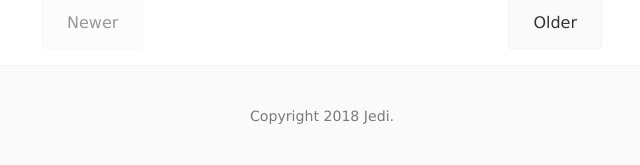
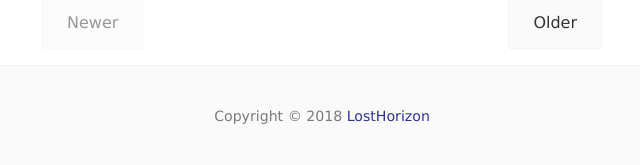
Before and after one commit to losthorizon/latex, a Jekyll site: the page built from index.html, in a window 1280 px wide. Shown: the part 1651-1816 px from the top of the page, without its empty margins (318-958 px from the left). Built offline with Jekyll 4.4.1, drawn with Linux system fonts in a browser that asks for light colours; nearby versions of some CDN libraries; the list of posts is cut into pages by our own code.

Commit message:
Update footer.html

```diff
--- a/_includes/footer.html
+++ b/_includes/footer.html
@@ -1,7 +1,7 @@
 <footer class="center">
   <div class="measure">
     <small>
-      Copyright 2018 Jedi.
+      Copyright &copy 2018 <a href="http://losthorizon.io">LostHorizon</a>
     </small>
   </div>
 
```
